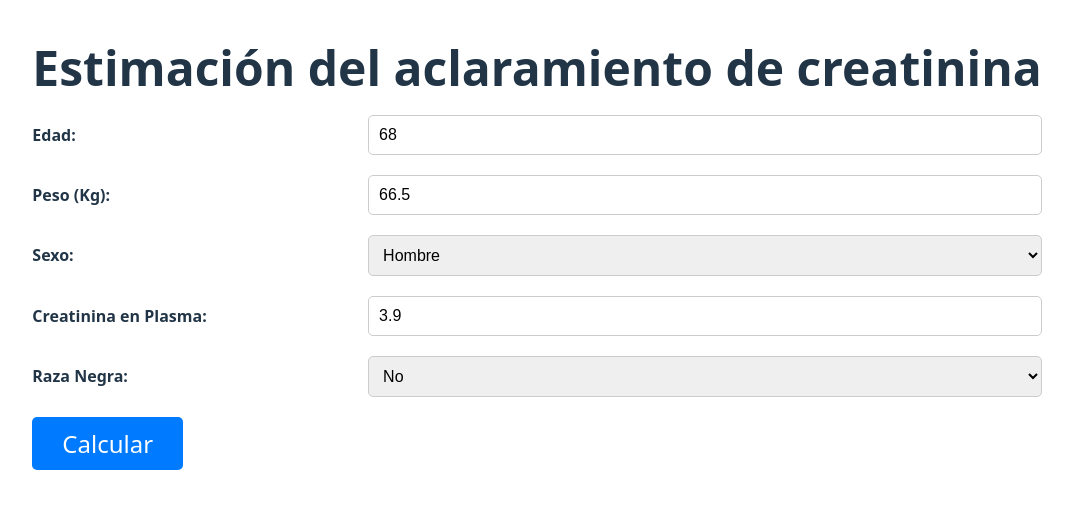
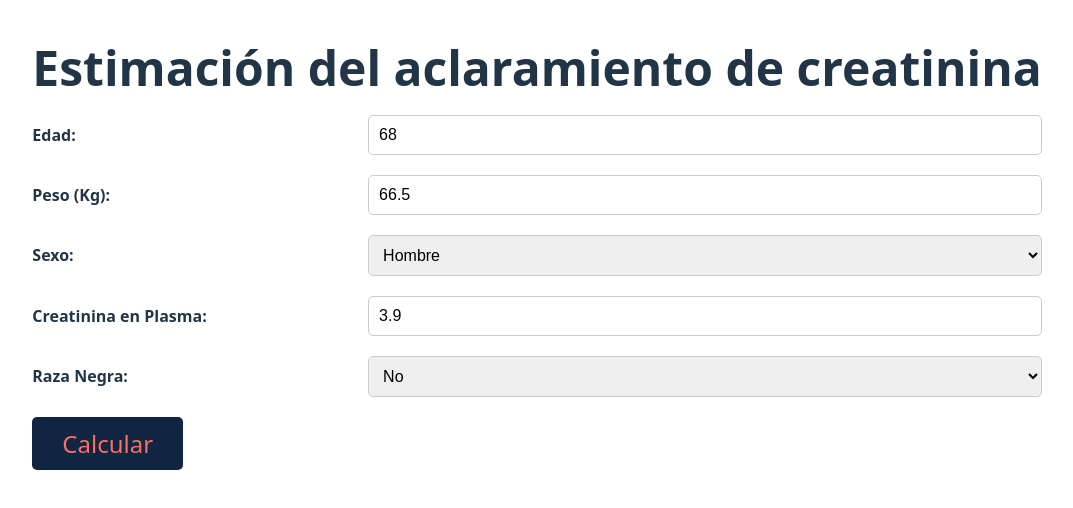
Before and after one commit to carlos-trujillo-b/creatina-calculator, a React (Vite) app in the folder app/: page / in a window 1280 px wide. Shown: the top 508 px of the page, without its empty margins (103-1176 px from the left). Built offline with nearby package versions, Linux system fonts and the light colour scheme.

Commit message:
color botton

```diff
--- a/app/src/Formula/aclaramiento.css
+++ b/app/src/Formula/aclaramiento.css
@@ -1,4 +1,10 @@
 /* App.module.css */
+
+:root {
+  --desert-sand: #f87060;
+  --dark-blue: #102542;
+  --white: #fff;
+}
 
 /* Estilos base */
 .container {
@@ -48,8 +54,8 @@ button {
   width: 100%;
   padding: 10px;
   font-size: 1.5rem;
-  background-color: #007bff;
-  color: white;
+  background-color: var(--dark-blue);
+  color: var(--desert-sand);
   border: none;
   border-radius: 5px;
   cursor: pointer;
@@ -87,6 +93,10 @@ button:hover {
     width: auto;
     padding: 10px 20px;
   }
+
+  button:hover {
+    background-color: #0056b3;
+  }
 }
 
 /* Estilos para PCs */
```
